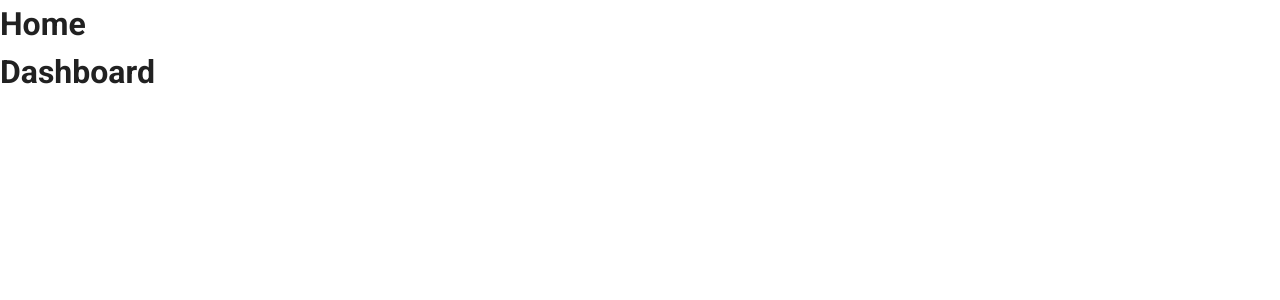
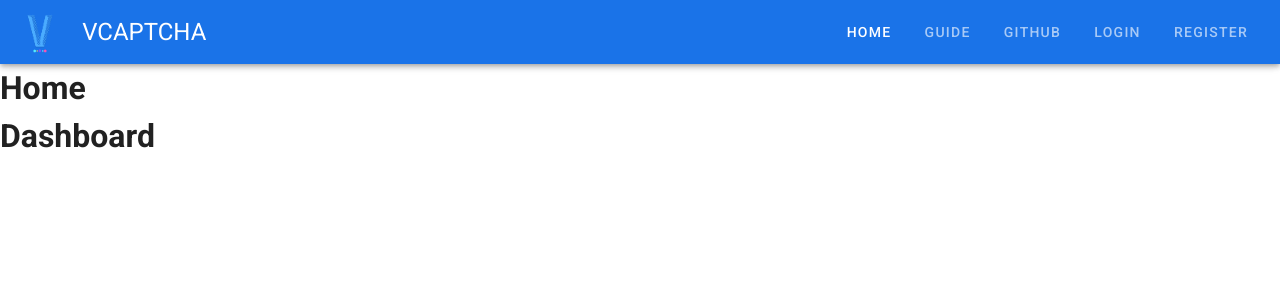
Before and after one commit to V-CAPTCHA/User-Management-Frontend, a Vue app: page /dashboard in a window 1280 px wide. Shown: the top 300 px of the page. Built offline with nearby package versions, Linux system fonts and the light colour scheme.

Commit message:
Update navbar initial menu

```diff
--- a/src/App.vue
+++ b/src/App.vue
@@ -1,5 +1,6 @@
 <template>
   <v-app>
+    <Navbar/>
     <v-main>
       <router-view/>
     </v-main>
@@ -7,10 +8,13 @@
 </template>
 
 <script>
+import Navbar from './components/Navbar.vue'
 
 export default {
   name: 'App',
-
+  components: {
+    Navbar
+  },
   data: () => ({
     //
   }),
--- a/src/components/Navbar.vue
+++ b/src/components/Navbar.vue
@@ -0,0 +1,67 @@
+<template>
+  <div>
+    <v-app-bar color="#1a73e8" dark>
+      <img src="../assets/logo.png" alt="logo" width="48px"/>
+      <v-app-bar-title>
+        <v-btn plain :to="{name: 'Home'}"  class="text-h5">VCAPTCHA</v-btn>
+      </v-app-bar-title>
+
+      <v-spacer></v-spacer>
+
+      <v-btn plain :to="{name: 'Home'}">Home</v-btn>
+      <v-btn plain :to="{name: 'Guide'}">Guide</v-btn>
+      <v-btn plain href="https://www.github.com">Github</v-btn>
+
+      <div v-if="!isLoggedIn">
+        <v-btn plain :to="{name: 'Login'}">Login</v-btn>
+        <v-btn plain :to="{name: 'Register'}">Register</v-btn>
+      </div>
+
+      <div v-else>
+        <v-menu offset-y>
+          <template v-slot:activator="{ on, attrs}">
+            <v-btn plain v-on="on" v-bind="attrs">
+              Profile<v-icon aria-hidden="false">mdi-chevron-down</v-icon>
+            </v-btn>
+          </template>
+
+          <v-list>
+            <v-list-item>
+              <v-btn plain :to="{name: 'Dashboard'}">Dashboard</v-btn>
+            </v-list-item>
+            <v-list-item>
+              <v-btn plain :to="{name: 'KeyManagement'}">Key Management</v-btn>
+            </v-list-item>
+            <v-list-item>
+              <v-btn plain :to="{name: 'EditProfile'}">Edit Profile</v-btn>
+            </v-list-item>
+            <v-list-item>
+              <v-btn text plain :on="logOut()">Logout</v-btn>
+            </v-list-item>
+          </v-list>
+
+        </v-menu>
+      </div>
+    </v-app-bar>
+  </div>
+</template>
+
+<script>
+export default {
+  name: 'Navbar',
+  methods: {
+    logOut: function() {
+
+    }
+  },
+  computed: {
+    isLoggedIn: function() {
+      return false;
+    }
+  }
+}
+</script>
+
+<style scoped>
+
+</style>
```
Also changed, not shown: src/assets/logo.png (added).
